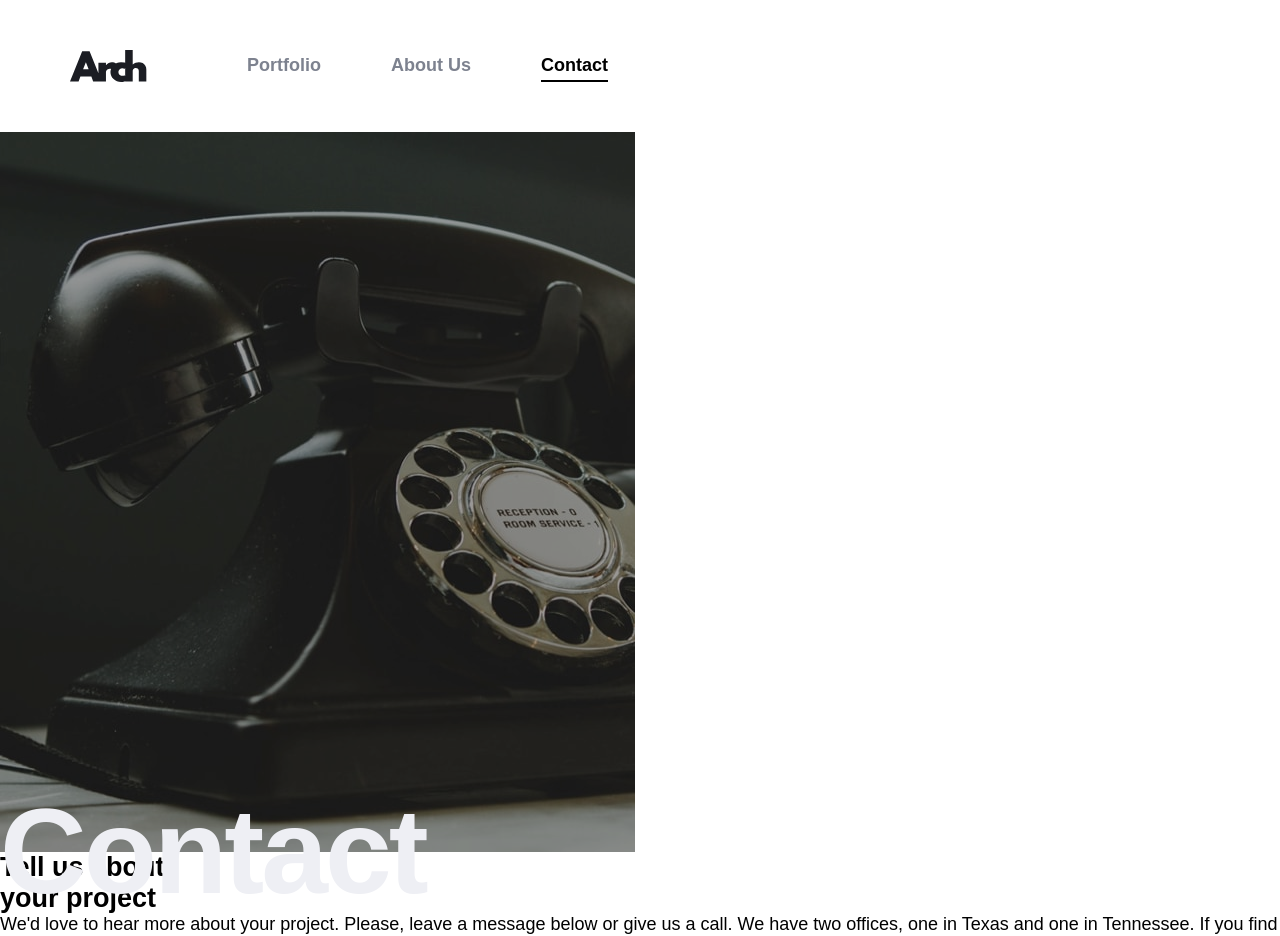
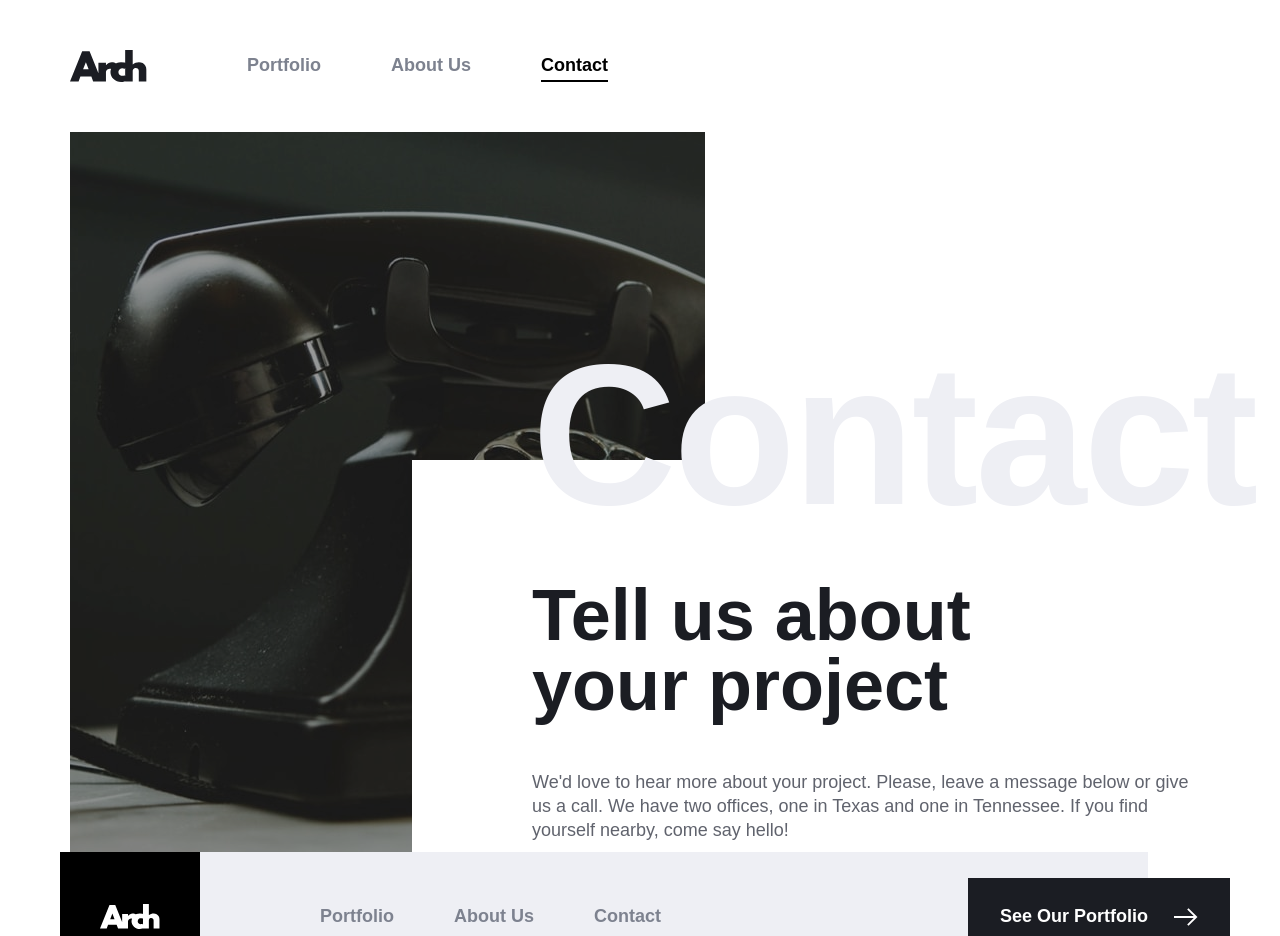
Before and after one commit to anetakasprzak/fm-arch-studio-multi-page-website, a Next.js app: page /contact in a window 1280 px wide. Shown: the top 936 px of the page. Built offline with nearby package versions, Linux system fonts and the light colour scheme.

Commit message:
about page header styles

```diff
--- a/app/(root)/contact/page.styled.js
+++ b/app/(root)/contact/page.styled.js
@@ -1,13 +1,81 @@
 import styled from "styled-components";
 
-export const ContactHeroWrapper = styled.div``;
+export const ContactHeroWrapper = styled.div`
+  display: grid;
+  place-items: center;
+
+  @media screen and (min-width: 62em) {
+    place-items: start;
+    padding: 0 7rem;
+  }
+
+  @media screen and (min-width: 90em) {
+    padding: 0 12rem;
+  }
+`;
 
 export const ContactHeroImageWrapper = styled.picture`
   filter: brightness(0.6);
 `;
 
 export const HeroTextBox = styled.div`
-  position: relative;
+  background-color: #fff;
+  padding: 4rem 2rem 1rem 3rem;
+  margin-top: -4rem;
+  z-index: 10;
+  max-width: 90%;
+  place-self: start;
+
+  @media screen and (min-width: 23.4em) {
+    padding: 4rem 2rem 3rem 5rem;
+    max-width: 85%;
+  }
+
+  @media screen and (min-width: 28.5em) {
+    padding: 4rem 3rem 3rem 9rem;
+    max-width: 78%;
+  }
+
+  @media screen and (min-width: 35em) {
+    place-self: end;
+    margin-top: -35rem;
+    position: relative;
+    padding: 8.2rem 5rem 3rem 7rem;
+  }
+
+  @media screen and (min-width: 43em) {
+    padding: 8.2rem 8rem 3rem 7rem;
+    margin-top: -40rem;
+  }
+
+  @media screen and (min-width: 50em) {
+    padding: 8.2rem 14rem 1rem 7rem;
+  }
+
+  @media screen and (min-width: 55em) {
+    padding: 8.2rem 16rem 1rem 7rem;
+    max-width: 74%;
+  }
+
+  @media screen and (min-width: 62em) {
+    padding: 12rem 0rem 1rem 12rem;
+    place-self: end;
+    max-width: 80%;
+  }
+
+  @media screen and (min-width: 72em) {
+    max-width: 70%;
+  }
+
+  @media screen and (min-width: 82em) {
+    padding: 12rem 0rem 1rem 12rem;
+    max-width: 60%;
+  }
+
+  @media screen and (min-width: 90em) {
+    padding: 12rem 3rem 1rem 18rem;
+    max-width: 70%;
+  }
 `;
 
 export const ContactSpan = styled.span`
@@ -23,8 +91,59 @@ export const ContactSpan = styled.span`
     position: absolute;
     top: -7rem;
   }
+
+  @media screen and (min-width: 62em) {
+    font-size: 20rem;
+    top: -14rem;
+  }
+
+  @media screen and (min-width: 82em) {
+    left: 0;
+  }
+
+  @media screen and (min-width: 90em) {
+    left: 6rem;
+    top: -16rem;
+    font-size: 25rem;
+  }
 `;
 
-export const HeroHeading = styled.h2``;
+export const HeroHeading = styled.h2`
+  color: #1b1d23;
+  font-size: 3.2rem;
+  line-height: 4rem;
+  margin-bottom: 2rem;
 
-export const HeroContactText = styled.p``;
+  @media screen and (min-width: 28.5em) {
+    font-size: 3.6rem;
+  }
+
+  @media screen and (min-width: 35em) {
+    font-size: 5rem;
+    line-height: 5.2rem;
+  }
+
+  @media screen and (min-width: 43em) {
+    font-size: 6.4rem;
+    margin-bottom: 5rem;
+  }
+
+  @media screen and (min-width: 50em) {
+    margin-bottom: 6rem;
+  }
+
+  @media screen and (min-width: 62em) {
+    font-size: 7.2rem;
+    line-height: 7rem;
+    margin-bottom: 5rem;
+  }
+
+  @media screen and (min-width: 90em) {
+    font-size: 7.4rem;
+  }
+`;
+
+export const HeroContactText = styled.p`
+  color: #60636d;
+  line-height: 2.4rem;
+`;
```
